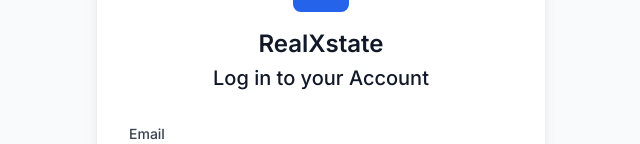
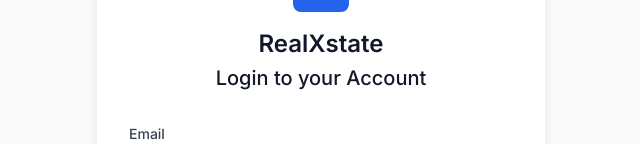
Before and after one commit to NeeleshRealx/RealXstate-frontend-react, a React (Vite) app: page /login in a window 1280 px wide. Shown: the part 185-329 px from the top of the page, without its empty margins (319-959 px from the left). Built offline with nearby package versions, Linux system fonts and the light colour scheme; what aws-amplify would draw is missing.

Commit message:
Update LoginForm.tsx
jenkins testing

```diff
--- a/src/features/auth/components/LoginForm.tsx
+++ b/src/features/auth/components/LoginForm.tsx
@@ -194,7 +194,7 @@ export const LoginForm: React.FC = () => {
               <h1 className="text-2xl font-semibold text-gray-900 mb-1">RealXstate</h1>
               {/* <p className="text-sm text-gray-500 mb-6">Merchant Portal</p> */}
               <h2 className="text-xl font-medium text-gray-900">
-                Log in to your Account
+                Login to your Account
               </h2>
             </div>
 
```
